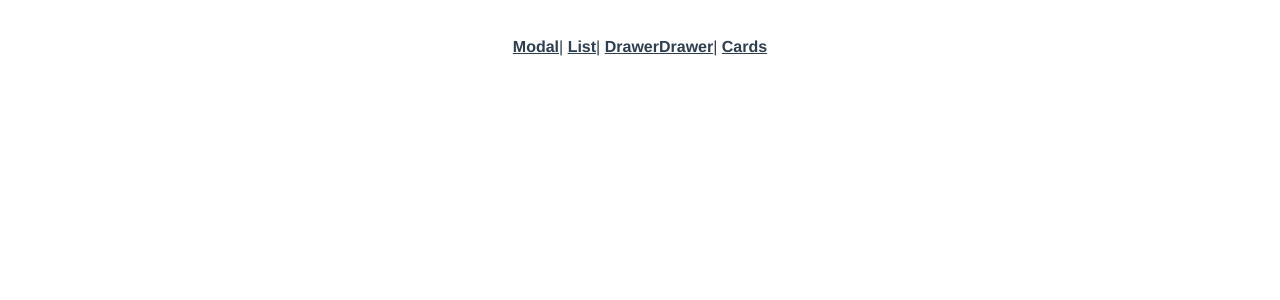
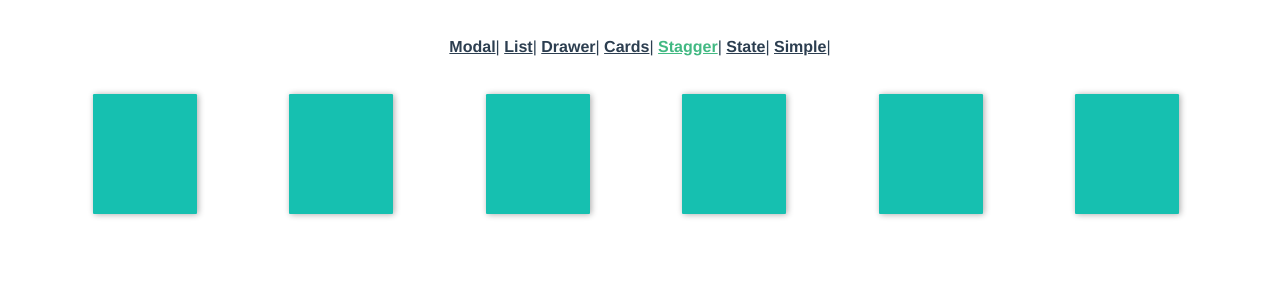
Before and after one commit to cjlaborde/vue-animations, a Vue app: page /stagger in a window 1280 px wide. Shown: the top 300 px of the page. Built offline with nearby package versions, Linux system fonts and the light colour scheme.

Commit message:
Intro with GSAP

```diff
--- a/package.json
+++ b/package.json
@@ -9,6 +9,7 @@
   },
   "dependencies": {
     "core-js": "^2.6.5",
+    "gsap": "^3.5.1",
     "velocity-animate": "^1.5.2",
     "vue": "^2.6.10",
     "vue-router": "^3.0.3"
--- a/src/App.vue
+++ b/src/App.vue
@@ -3,13 +3,16 @@
     <div id="nav">
       <router-link to="/">Modal</router-link>|
       <router-link to="/list">List</router-link>|
-      <router-link to="/drawer">Drawer</router-link>
       <router-link to="/drawer">Drawer</router-link>|
-      <router-link to="/cards">Cards</router-link>
+      <router-link to="/cards">Cards</router-link>|
+      <router-link to="/stagger">Stagger</router-link>|
+      <router-link to="/state">State</router-link>|
+      <router-link to="/simple">Simple</router-link>|
+      <!-- <router-link to="/timeline">Timeline</router-link> -->
     </div>
-    <transition name="slide-fade" mode="out-in">
-      <router-view />
-    </transition>
+    <!-- <transition name="slide-fade" mode="out-in"> -->
+    <router-view />
+    <!-- </transition> -->
   </div>
 </template>
 
--- a/src/router.js
+++ b/src/router.js
@@ -32,6 +32,30 @@ export default new Router({
       name: 'cards',
       component: () =>
         import( /* webpackChunkName: "list" */ './views/Cards.vue')
+    },
+    {
+      path: '/simple',
+      name: 'simple',
+      component: () =>
+        import( /* webpackChunkName: "simple" */ './views/Simple.vue')
+    },
+    {
+      path: '/stagger',
+      name: 'stagger',
+      component: () =>
+        import( /* webpackChunkName: "stagger" */ './views/Stagger.vue')
+    },
+    {
+      path: '/state',
+      name: 'state',
+      component: () =>
+        import( /* webpackChunkName: "state" */ './views/State.vue')
     }
+    // {
+    //   path: '/timeline',
+    //   name: 'timeline',
+    //   component: () =>
+    //     import( /* webpackChunkName: "timeline" */ './views/Timeline.vue')
+    // }
   ]
 })
--- /dev/null
+++ b/src/views/Simple.vue
@@ -0,0 +1,38 @@
+<template>
+  <transition appear @before-enter="beforeEnter" @enter="enter" :css="false">
+    <div class="card"></div>
+  </transition>
+</template>
+
+<script>
+import gsap from 'gsap'
+export default {
+  methods: {
+    beforeEnter(el) {
+      el.style.opacity = 0
+      el.style.transform = 'scale(0,0)'
+    },
+    enter(el, done) {
+      gsap.to(el, {
+        duration: 1,
+        opacity: 1,
+        scale: 1,
+        ease: 'bounce.inOut',
+        onComplete: done
+      })
+    }
+  }
+}
+</script>
+
+<style scoped>
+.card {
+  display: block;
+  margin: 0 auto 0 auto;
+  height: 6.5em;
+  width: 6.5em;
+  border-radius: 1%;
+  background-color: #16c0b0;
+  box-shadow: 0.08em 0.03em 0.4em #ababab;
+}
+</style>
--- /dev/null
+++ b/src/views/Stagger.vue
@@ -0,0 +1,56 @@
+<template>
+  <div id="container">
+    <div v-for="card in cards" :key="card.id" class="card"></div>
+  </div>
+</template>
+
+<script>
+import gsap from 'gsap'
+export default {
+  data() {
+    return {
+      cards: [
+        { id: 1298 },
+        { id: 8748 },
+        { id: 4919 },
+        { id: 5527 },
+        { id: 9428 },
+        { id: 7103 }
+      ]
+    }
+  },
+  mounted() {
+    gsap.from('.card', {
+      duration: 0.5,
+      opacity: 0,
+      scale: 0,
+      y: 200,
+      ease: 'power1',
+      stagger: {
+        each: 0.1,
+        from: 'center'
+      }
+    })
+  }
+}
+</script>
+
+<style scoped>
+#container {
+  display: flex;
+  flex-direction: row;
+  flex-wrap: wrap;
+  justify-content: space-evenly;
+}
+
+.card {
+  height: 6.5em;
+  width: 6.5em;
+  border-radius: 1%;
+  background-color: #16c0b0;
+  box-shadow: 0.08em 0.03em 0.4em #ababab;
+  padding-top: 1em;
+  margin-top: 0.5em;
+  margin-right: 0.5em;
+}
+</style>
--- /dev/null
+++ b/src/views/State.vue
@@ -0,0 +1,37 @@
+<template>
+  <div>
+    <div :style="{ width: number + 'px' }" class="bar">
+      <span>{{ number }}</span>
+    </div>
+  </div>
+</template>
+
+<script>
+export default {
+  data() {
+    return {
+      number: 0
+    }
+  },
+  methods: {
+    randomNumber() {
+      this.number = Math.floor(Math.random() * (800 - 0))
+    }
+  },
+  created() {
+    setInterval(this.randomNumber, 1500)
+  }
+}
+</script>
+
+<style scoped>
+.bar {
+  padding: 5px;
+  background-color: #2c3e50;
+  border: 1px #16c0b0 solid;
+  min-width: 20px;
+}
+.bar span {
+  color: white;
+}
+</style>
```
Also changed, not shown: 1 other file (tests, documents, lock files or other folders).
